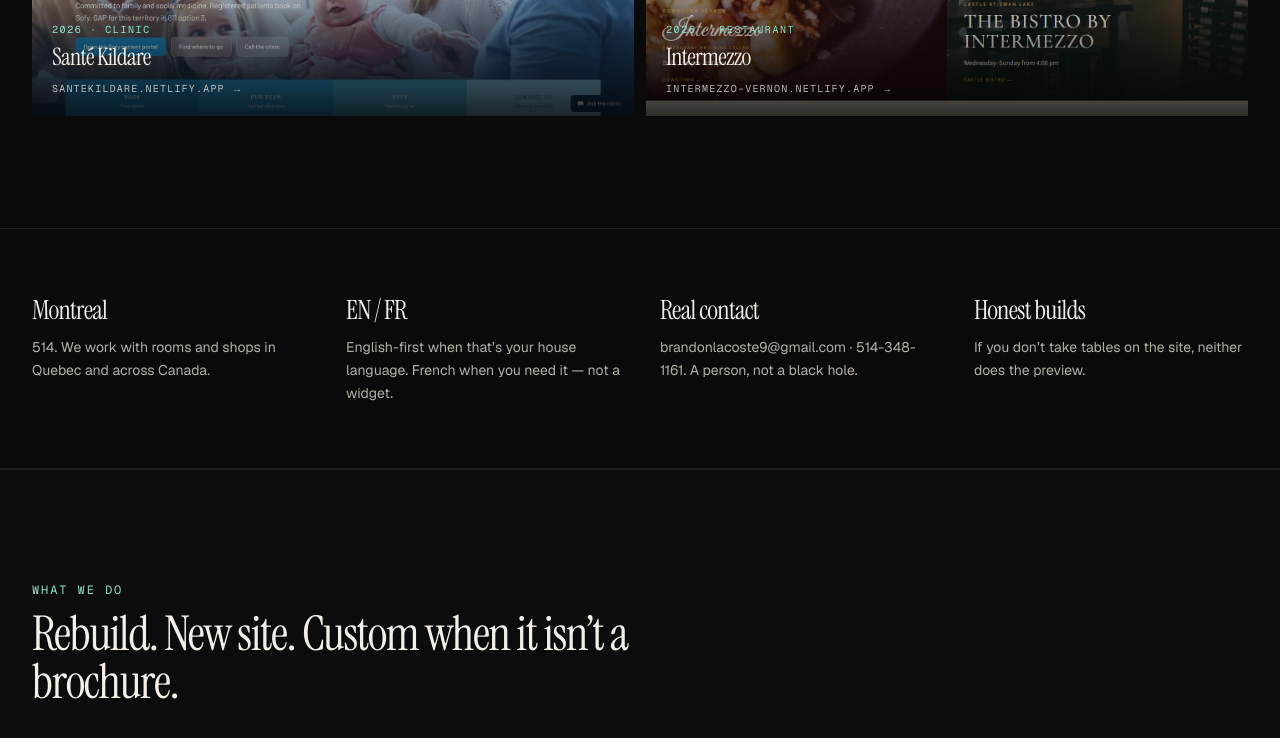
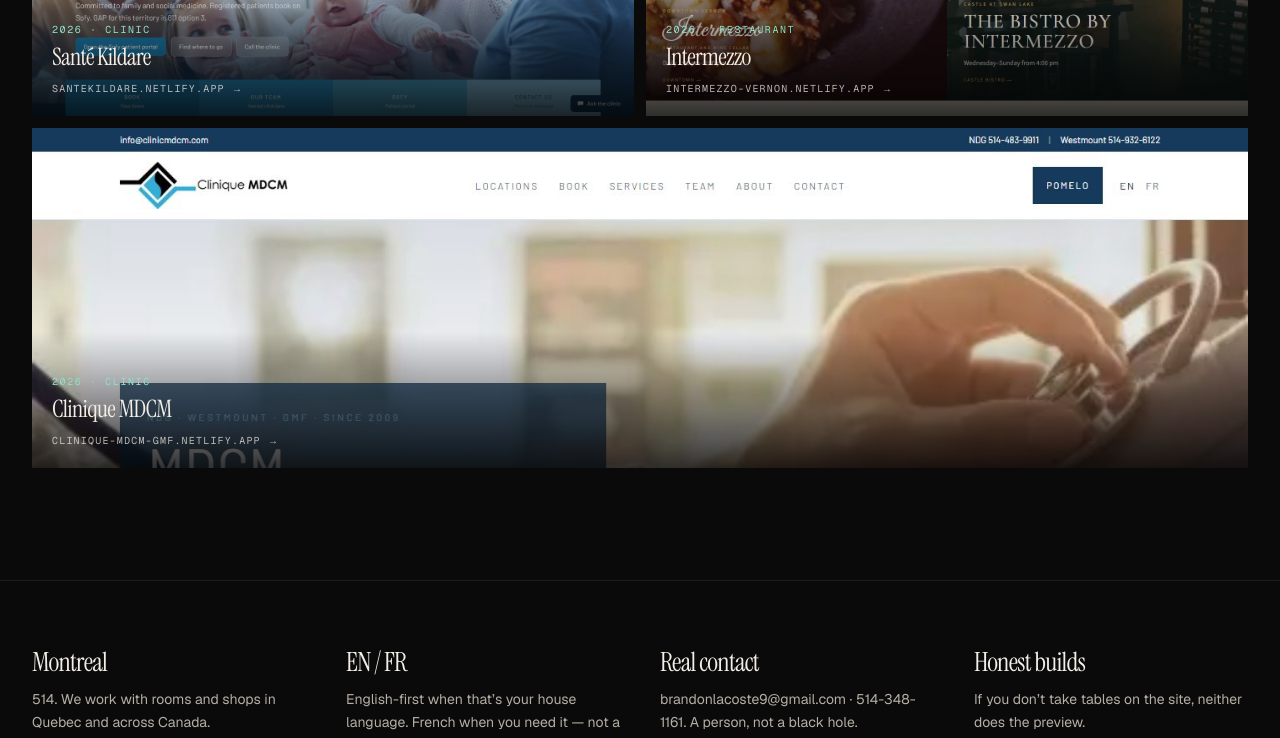
Before and after one commit to brandonlacoste9-tech/flowstate-design-, a Next.js app: page /en in a window 1280 px wide. Shown: the part 1720-2458 px from the top of the page. Built offline with nearby package versions, Linux system fonts and the light colour scheme.

Commit message:
Add Clinique MDCM GMF rebuild to work.

```diff
--- a/src/components/home/FeaturedWork.tsx
+++ b/src/components/home/FeaturedWork.tsx
@@ -33,7 +33,15 @@
 
         <div className="mt-12 grid auto-rows-[minmax(260px,1fr)] gap-3 sm:grid-cols-2 lg:auto-rows-[minmax(340px,1fr)]">
           {rest.map((study, i) => (
-            <FadeIn key={study.slug} delay={i * 0.05} className="h-full">
+            <FadeIn
+              key={study.slug}
+              delay={i * 0.05}
+              className={
+                i === rest.length - 1 && rest.length % 2 === 1
+                  ? "sm:col-span-2 h-full"
+                  : "h-full"
+              }
+            >
               <WorkCard study={study} locale={locale} className="h-full" />
             </FadeIn>
           ))}
--- a/src/content/case-studies.ts
+++ b/src/content/case-studies.ts
@@ -238,6 +238,40 @@
       fr: "La refonte est en ligne sur intermezzo-vernon.netlify.app. Leur site reste jusqu’au basculement. Nous n’avons pas mis de téléphone à Castle s’il n’y en a pas.",
     },
   },
+  {
+    slug: "clinique-mdcm",
+    niche: ["clinic", "rebuild", "healthcare"],
+    year: "2026",
+    featured: true,
+    accent: "#1e4a6e",
+    image: "/work/clinique-mdcm.jpg",
+    liveUrl: "https://mdcmclinic.com/",
+    previewUrl: "https://clinique-mdcm-gmf.netlify.app",
+    name: {
+      en: "Clinique MDCM",
+      fr: "Clinique MDCM",
+    },
+    title: {
+      en: "Clinique MDCM — two GMFs, NDG and Westmount",
+      fr: "Clinique MDCM — deux GMF, NDG et Westmount",
+    },
+    summary: {
+      en: "A rebuild of mdcmclinic.com, live at clinique-mdcm-gmf.netlify.app. NDG since 2009, Westmount with the St. Catherine group. Pomelo, GAP, Bonjour Santé — this site does not book a slot.",
+      fr: "Une refonte de mdcmclinic.com, en ligne sur clinique-mdcm-gmf.netlify.app. NDG depuis 2009, Westmount avec le groupe Sainte-Catherine. Pomelo, GAP, Bonjour Santé — ce site ne prend pas de plage.",
+    },
+    challenge: {
+      en: "Two sites, four booking doors. Registered patients go to Pomelo. GAP is collective inscription, not a walk-in. Acute care 0–18 is Bonjour Santé. Specialists have their own page. After 16:00 and weekends they publish urgent care only. Email is not a booking door.",
+      fr: "Deux sites, quatre portes de rendez-vous. Les patients inscrits vont sur Pomelo. Le GAP est une inscription collective, pas un walk-in. Soins aigus 0–18 : Bonjour Santé. Les spécialistes ont leur page. Après 16 h et les week-ends, ils publient urgences seulement. Le courriel n’est pas une porte de rendez-vous.",
+    },
+    approach: {
+      en: "We rebuilt around NDG and Westmount as they print them. Hours, phones, the four doors. HPV at both sites; contraception at Westmount only. The assistant orients — it does not book a slot and does not impersonate Pomelo.",
+      fr: "Nous avons reconstruit NDG et Westmount comme ils les impriment. Heures, téléphones, les quatre portes. HPV aux deux sites ; contraception à Westmount seulement. L’assistant oriente — il ne prend pas de plage et n’imite pas Pomelo.",
+    },
+    outcome: {
+      en: "The rebuild is live at clinique-mdcm-gmf.netlify.app. Their live site stays until they switch. We did not invent a walk-in queue or a RAMQ price.",
+      fr: "La refonte est en ligne sur clinique-mdcm-gmf.netlify.app. Leur site reste jusqu’au basculement. Nous n’avons pas inventé une file walk-in ni un tarif RAMQ.",
+    },
+  },
 ];
 
 export function getCaseStudy(slug: string) {
```
Also changed, not shown: public/work/clinique-mdcm.jpg (added).
